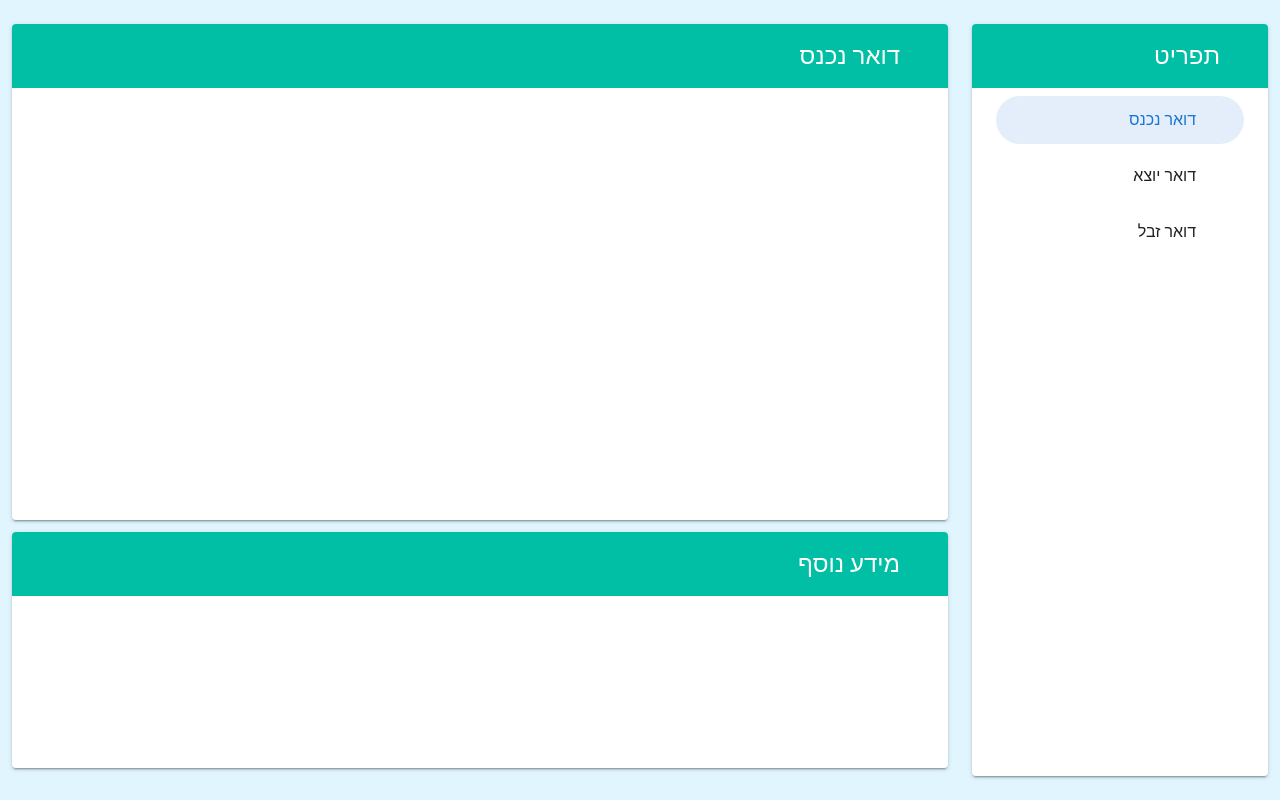
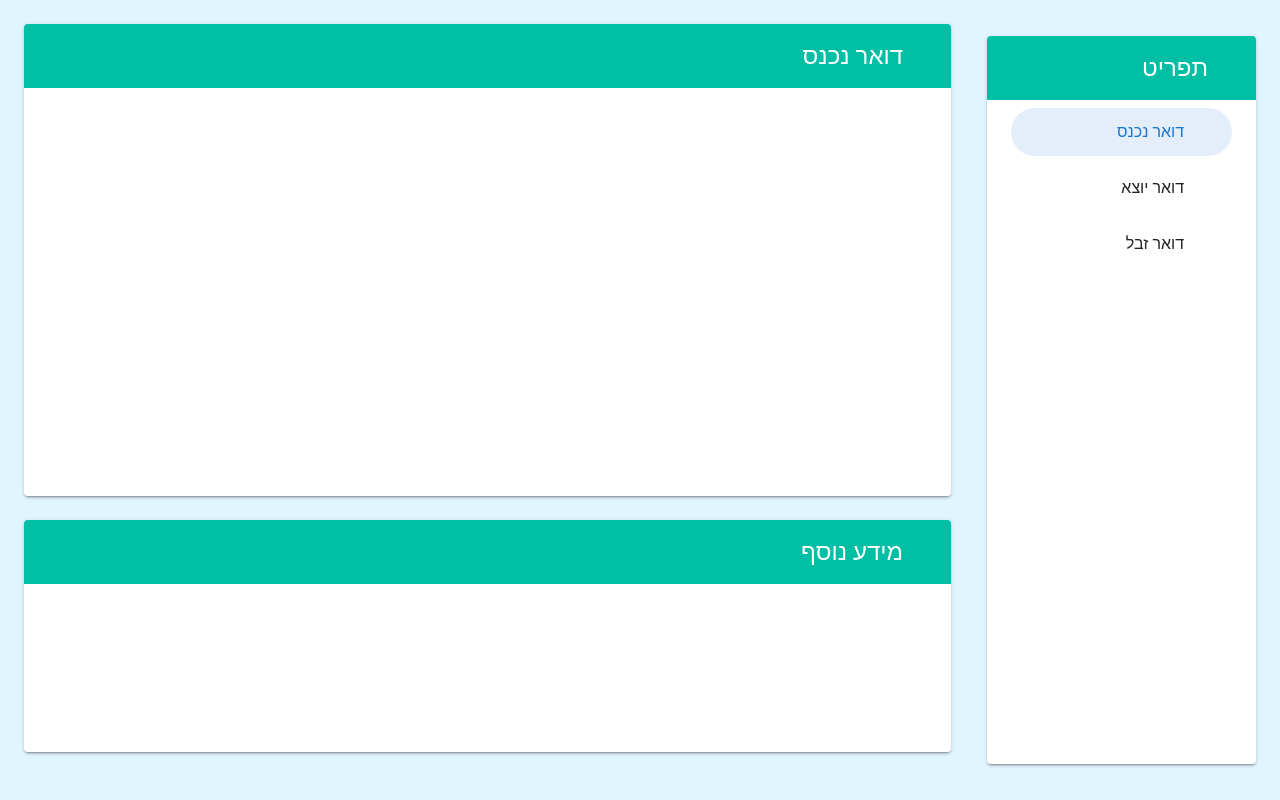
Before and after one commit to matan0810/Exercise, a Vue app in the folder Vue/Exercise1/: page / in a window 1280 px wide. Built offline with nearby package versions, Linux system fonts and the light colour scheme; the HTML template or start-up script is replaced by a standard one.

Commit message:
fix(): fix some notes

```diff
--- a/Vue/Exercise1/src/App.vue
+++ b/Vue/Exercise1/src/App.vue
@@ -2,17 +2,23 @@
   <v-app>
     <v-content>
       <v-container class="light-blue lighten-5" fluid fill-height>
-        <v-row class="fullHeight">
-          <v-col class="col-3" pl-5>
-            <SideMenu @changeTitle="changeTitle" class="fullHeight" />
+        <v-row class="fullHeight pl-3">
+          <v-col class="col-3">
+            <v-container class="fullHeight">
+              <SideMenu class="fullHeight" @changeTitle="changeTitle" />
+            </v-container>
           </v-col>
-          <v-col class="col-9" fill-height pr-5>
-            <v-flex v-bind:class="[showExtraDetails ? 'twoThirdsHeight' : 'fullHeight']">
-              <Details :currentTitle="currentTitle" />
-            </v-flex>
-            <v-flex class="thirdHeight" pt-3 v-if="showExtraDetails">
-              <ExtraDetails class="fullHeight" />
-            </v-flex>
+          <v-col class="col-9">
+            <v-row v-bind:class="[showExtraDetails ? 'twoThirdsHeight' : 'fullHeight']">
+              <v-col>
+                <Details :currentTitle="currentTitle" />
+              </v-col>
+            </v-row>
+            <v-row class="thirdHeight" v-if="showExtraDetails">
+              <v-col>
+                <ExtraDetails class="fullHeight" />
+              </v-col>
+            </v-row>
           </v-col>
         </v-row>
       </v-container>
@@ -60,6 +66,6 @@ export default {
 }
 
 .thirdHeight {
-  height: 33%;
+  height: 34%;
 }
 </style>
```
